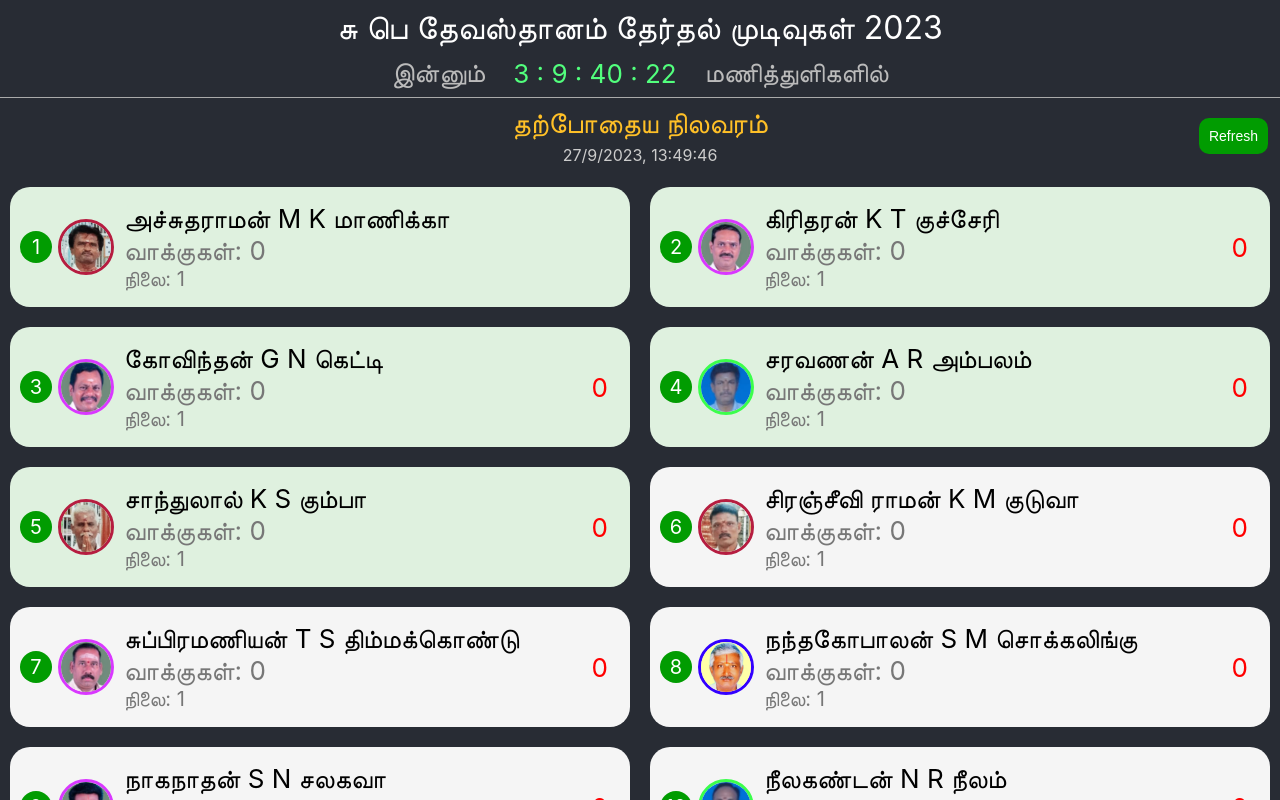
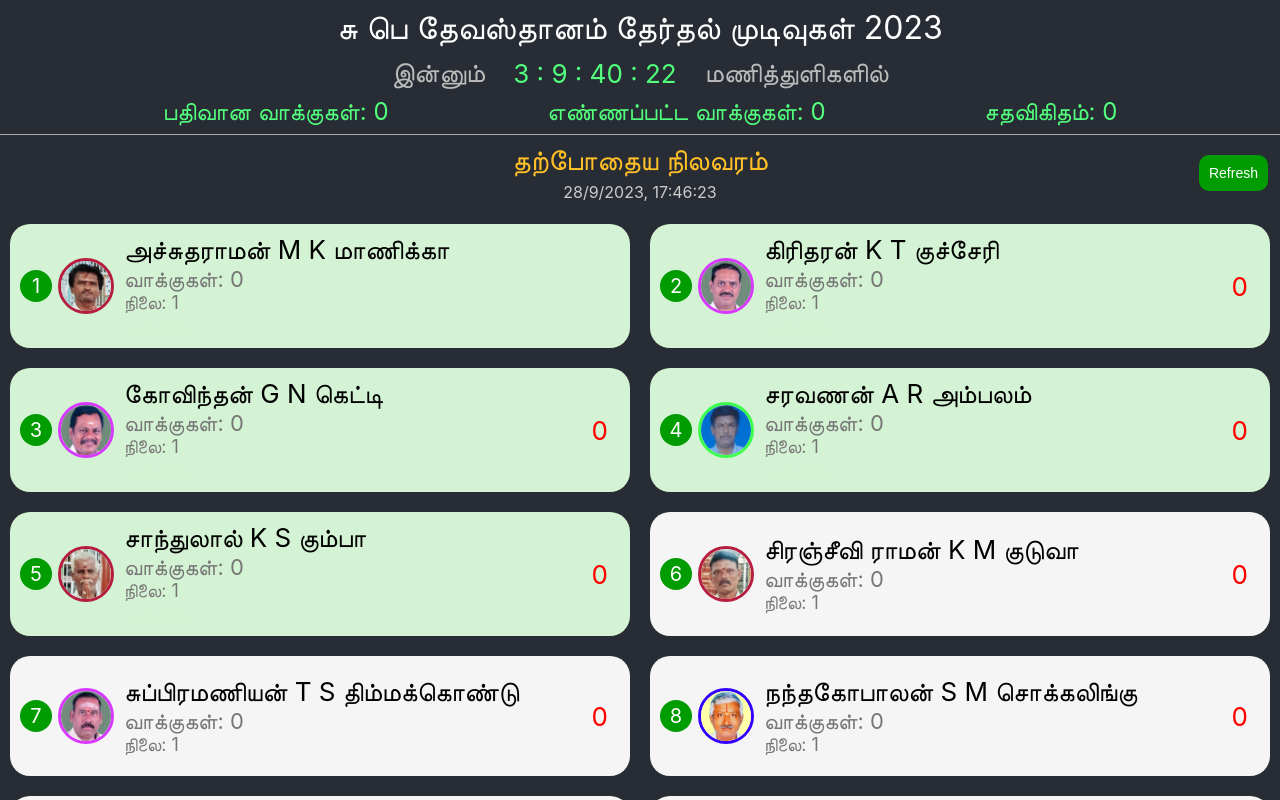
Before and after one commit to antandbuffalo/spd-election, a React (Create React App) app: page / in a window 1280 px wide. Shown: the top 800 px of the page. Built offline with nearby package versions, Linux system fonts and the light colour scheme.

Commit message:
updated status

```diff
--- a/public/memberStatus.json
+++ b/public/memberStatus.json
@@ -1,5 +1,8 @@
 {
-  "time": "27/9/2023, 13:49:46",
+  "time": "28/9/2023, 17:46:23",
+  "totalVotes": 0,
+  "countedVotes": 0,
+  "invalidVotes": 0,
   "members": [
     {
       "no": 1,
--- a/src/App.js
+++ b/src/App.js
@@ -1,13 +1,15 @@
 import { useEffect, useState } from "react";
 import "./App.scss";
 import Home from "./Home";
-import { startTime } from "./utility/config";
+import { isCountingStarted, startTime } from "./utility/config";
 import { convertMillisecondsToTime } from "./utility/util";
 
 function App() {
   const [time, setTime] = useState("");
   const [showCountDown, setShowCountDown] = useState(false);
   const [nameColor, setNameColor] = useState({ color: "#52ff7d" });
+  const [totalVotes, setTotalVotes] = useState(0);
+  const [countedVotes, setCountedVotes] = useState(0);
 
   const calculateTime = () => {
     const diff = startTime - new Date().getTime();
@@ -43,6 +45,24 @@ function App() {
     };
   }, []);
 
+  const getApiResponse = (response) => {
+    setTotalVotes(response?.totalVotes);
+    setCountedVotes(response?.countedVotes);
+  };
+
+  const getPercentage = (countedVotes, totalVotes) => {
+    try {
+      const percentage = countedVotes / totalVotes;
+      if(isNaN(percentage)) {
+        return 0;
+      }
+      return ((countedVotes / totalVotes) * 100).toFixed(2);
+    } catch (e) {
+      console.log("error calculating percentage", e);
+      return 0;
+    }
+  };
+
   return (
     <div className="App">
       <header className="App-header">
@@ -54,8 +74,15 @@ function App() {
             <span>மணித்துளிகளில்</span>
           </div>
         )}
+        {isCountingStarted && (
+          <div className="vote-details">
+            <div>பதிவான வாக்குகள்: {totalVotes}</div>
+            <div>எண்ணப்பட்ட வாக்குகள்: {countedVotes}</div>
+            <div>சதவிகிதம்: {getPercentage(countedVotes, totalVotes)}</div>
+          </div>
+        )}
       </header>
-      <Home />
+      <Home sendApiResponse={getApiResponse} />
       <footer>
         <div className="footer" style={nameColor}>
           Developed by Jeyabalaji
--- a/src/App.scss
+++ b/src/App.scss
@@ -15,6 +15,18 @@ html {
   text-align: center;
   padding: 8px 4px;
   border-bottom: 0.5px solid #aaa;
+  .vote-details {
+    margin-top: 4px;
+    font-size: 16px;
+    color: #eee;
+    div:nth-child(2) {
+      color: #52ff7d;
+      margin-top: 4px;
+    }
+    div:nth-child(3) {
+      margin-top: 4px;
+    }
+  }
 }
 
 .timer {
@@ -51,6 +63,21 @@ html {
 @media (min-width: 900px) {
   .App-header {
     font-size: 32px;
+    .vote-details {
+      margin-top: 8px;
+      font-size: 24px;
+      color: #eee;
+      display: flex;
+      justify-content: space-evenly;
+      width: 100%;
+      color: #52ff7d;
+      div:nth-child(2) {
+        margin-top: 0px;
+      }
+      div:nth-child(3) {
+        margin-top: 0px;
+      }
+    }
   }
   .timer {
     font-size: 26px;
--- a/src/Home/index.js
+++ b/src/Home/index.js
@@ -3,12 +3,12 @@ import { getMemberStatus } from "../service/api";
 import "./index.scss";
 import Spinner from "../Spinner";
 import { API_STATUS } from "../utility/constants";
-import { isCountingStarted } from "../utility/config";
-const Home = () => {
+import { isCountingStarted, showStatus } from "../utility/config";
+const Home = ({ sendApiResponse }) => {
   const [membersByRank, setMembersByRank] = useState([]);
   const [updatedAt, setUpdatedAt] = useState("");
   const [apiStatus, setApiStatus] = useState(API_STATUS.NOT_STARTED);
-  const [round, setRound] = useState("");
+  const [round, setRound] = useState(0);
 
   const getData = () => {
     setApiStatus(API_STATUS.IN_PROGRESS);
@@ -19,7 +19,8 @@ const Home = () => {
       }
       setMembersByRank(data?.members.sort((a, b) => a.rank - b.rank));
       setUpdatedAt(data?.time);
-      setRound(data?.round ? data?.round : "");
+      setRound(data?.round ? data?.round : 0);
+      sendApiResponse(data);
     });
   };
   const startTimer = () => {
@@ -54,19 +55,26 @@ const Home = () => {
       return `a${index}`;
     }
   };
+
+  const shouldShowStatus = (status, index) => {
+    return isCountingStarted && status && index < 5;
+  };
+
+  const isFinalRound = round === 20;
+
   return (
     <div className="home">
       <div className="home-header-container">
         <div className="home-header">
           <div className="title">
-            {round !== "" && (
+            {round !== 0 && (
               <div>
                 சுற்று
                 <span>{round}</span>
                 முடிவுகள்
               </div>
             )}
-            {round === "" && (
+            {round === 0 && (
               <div>
                 <div>தற்போதைய நிலவரம்</div>
               </div>
@@ -111,6 +119,14 @@ const Home = () => {
                       <div className="rank">நிலை: {member.rank}</div>
                     </div>
                   )}
+                  {shouldShowStatus(showStatus, index) && (
+                    <div
+                      className={`status ${!isFinalRound ? "animation" : ""}`}
+                    >
+                      {isFinalRound && <span>வெற்றி</span>}
+                      {!isFinalRound && <span>முன்னிலை</span>}
+                    </div>
+                  )}
                 </div>
               </div>
               {isCountingStarted && (
--- a/src/Home/index.scss
+++ b/src/Home/index.scss
@@ -84,8 +84,8 @@
       &.a2,
       &.a3,
       &.a4 {
-        // background-color: #c9eec9;
-        animation-name: colorchange;
+        background-color: #d4f3d4;
+        // animation-name: colorchange;
         animation-duration: 1s;
         animation-iteration-count: infinite;
         animation-direction: alternate;
@@ -140,7 +140,7 @@
           > .votes {
             color: #777;
             .rank {
-              font-size: 20px;
+              font-size: 18px;
             }
           }
           .team {
@@ -148,6 +148,30 @@
             height: 10px;
             background-color: red;
             border-radius: 50%;
+          }
+          @keyframes fontColorChange {
+            0% {
+              color: #00790c;
+            }
+            // 50% {
+            //   color: #00790c;
+            // }
+            100% {
+              // color: #c9eec9;
+              color: #d4f3d4;
+            }
+          }
+          .status {
+            font-size: 16px;
+            margin-top: 4px;
+            color: #00790c;
+            font-weight: bold;
+            &.animation {
+              animation-name: fontColorChange;
+              animation-duration: 0.8s;
+              animation-iteration-count: infinite;
+              animation-direction: alternate;
+            }
           }
         }
       }
@@ -191,6 +215,22 @@
               padding: 5px;
             }
           }
+          .part2 {
+            margin-left: 10px;
+            > .votes {
+              color: #777;
+              font-size: 22px;
+              .rank {
+                font-size: 18px;
+              }
+            }
+            .team {
+              width: 10px;
+              height: 10px;
+              background-color: red;
+              border-radius: 50%;
+            }
+          }
         }
       }
     }
--- a/src/utility/config.js
+++ b/src/utility/config.js
@@ -1,2 +1,3 @@
 export const startTime = new Date("2023-10-01 22:00:00").getTime();
 export const isCountingStarted = true;
+export const showStatus = true;
```
Also changed, not shown: public/formula.txt (added).
